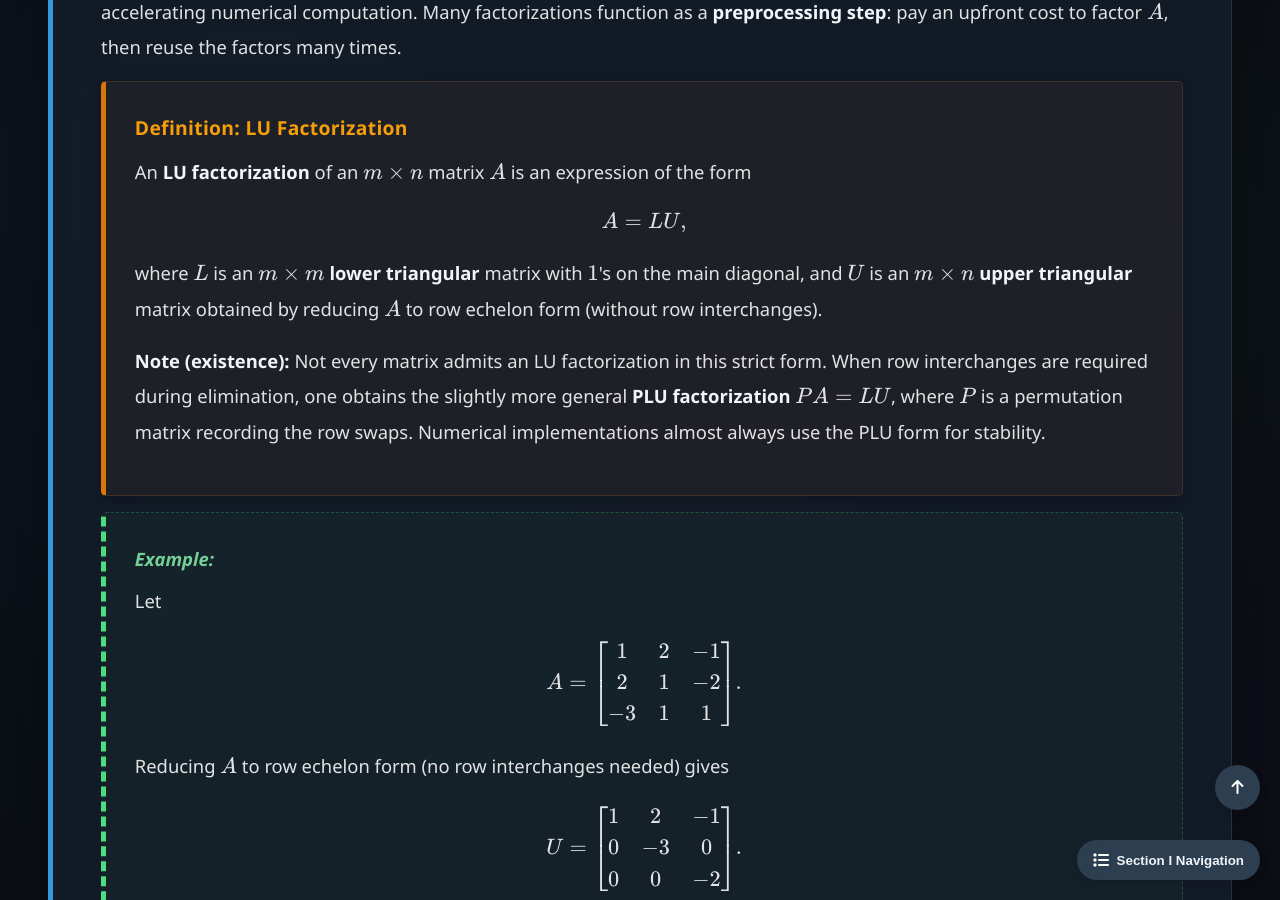
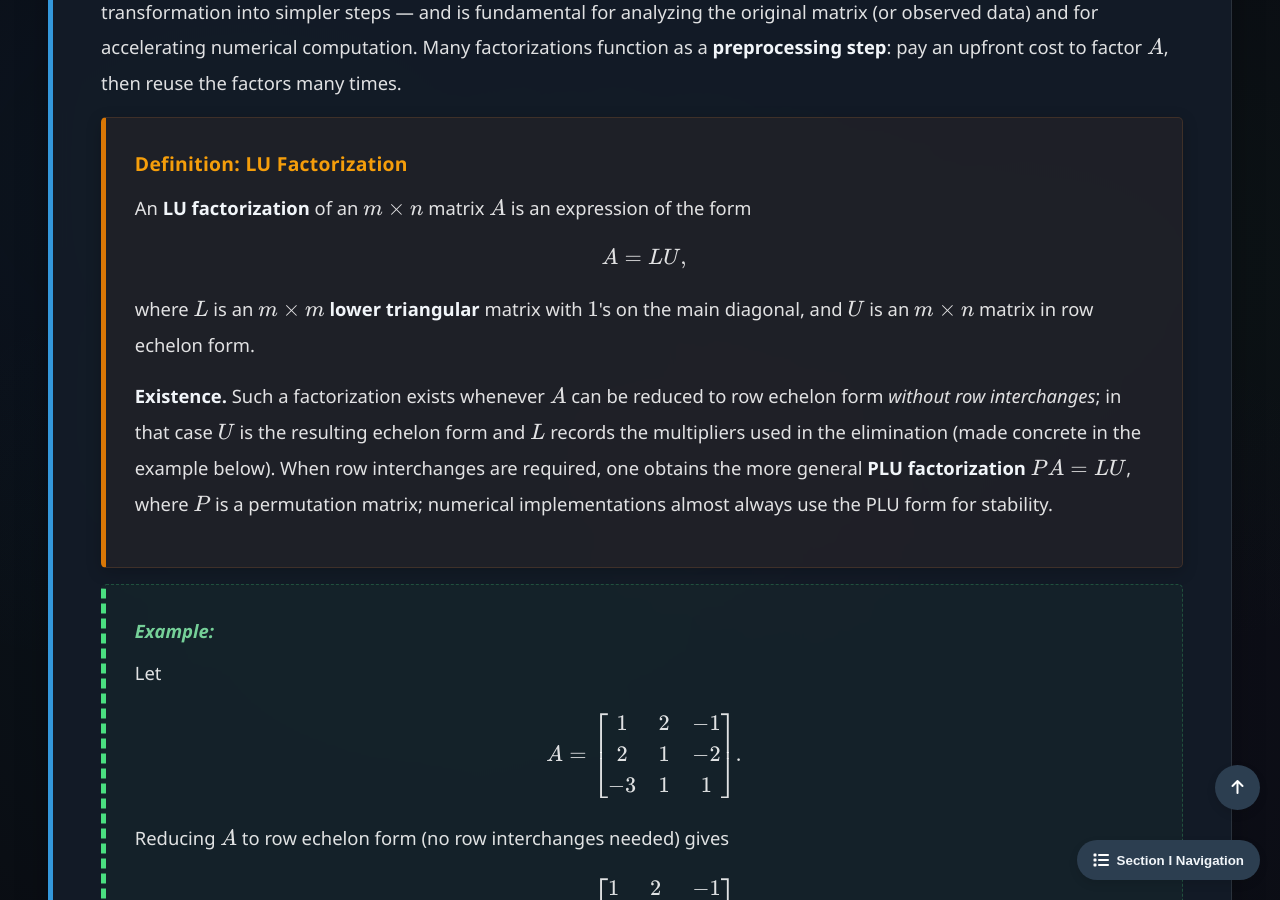
Before and after one commit to Yusukey01/yusukey01.github.io, a Jekyll site: the page built from Mathematics/Linear_algebra/matrix_algebra.html, in a window 1280 px wide and 900 px high, scrolled down 14055 px. Built offline with Jekyll 4.4.1, drawn with Linux system fonts in a browser that asks for light colours; some of the changed text lies outside the part shown.

Commit message:
added more info

```diff
--- a/Mathematics/Linear_algebra/matrix_algebra.html
+++ b/Mathematics/Linear_algebra/matrix_algebra.html
@@ -159,7 +159,7 @@ uses_python: false
                                     &= I,
                     \end{align*}
                     \]
-                    so \((AB)^{-1} = B^{-1}A^{-1}\). Combining this order reversal with the analogous identity for the transpose gives the next result.
+                    and analogously \((B^{-1}A^{-1})(AB) = B^{-1}(A^{-1}A)B = B^{-1}IB = B^{-1}B = I\). Both products equal \(I\), so \((AB)^{-1} = B^{-1}A^{-1}\). Combining this order reversal with the analogous identity for the transpose gives the next result.
                 </p>
 
                 <div class="theorem" id="T-transpose_inverse">
@@ -502,10 +502,10 @@ uses_python: false
                         \[
                          A = LU,
                         \]
-                        where \(L\) is an \(m \times m\) <strong>lower triangular</strong> matrix with \(1\)'s on the main diagonal, and \(U\) is an \(m \times n\) <strong>upper triangular</strong> matrix obtained by reducing \(A\) to row echelon form (without row interchanges).
+                        where \(L\) is an \(m \times m\) <strong>lower triangular</strong> matrix with \(1\)'s on the main diagonal, and \(U\) is an \(m \times n\) matrix in row echelon form.
                     </p>
                     <p>
-                        <strong>Note (existence):</strong> Not every matrix admits an LU factorization in this strict form. When row interchanges are required during elimination, one obtains the slightly more general <strong>PLU factorization</strong> \(PA = LU\), where \(P\) is a permutation matrix recording the row swaps. Numerical implementations almost always use the PLU form for stability.
+                        <strong>Existence.</strong> Such a factorization exists whenever \(A\) can be reduced to row echelon form <em>without row interchanges</em>; in that case \(U\) is the resulting echelon form and \(L\) records the multipliers used in the elimination (made concrete in the example below). When row interchanges are required, one obtains the more general <strong>PLU factorization</strong> \(PA = LU\), where \(P\) is a permutation matrix; numerical implementations almost always use the PLU form for stability.
                     </p>
                 </div>
 
```
